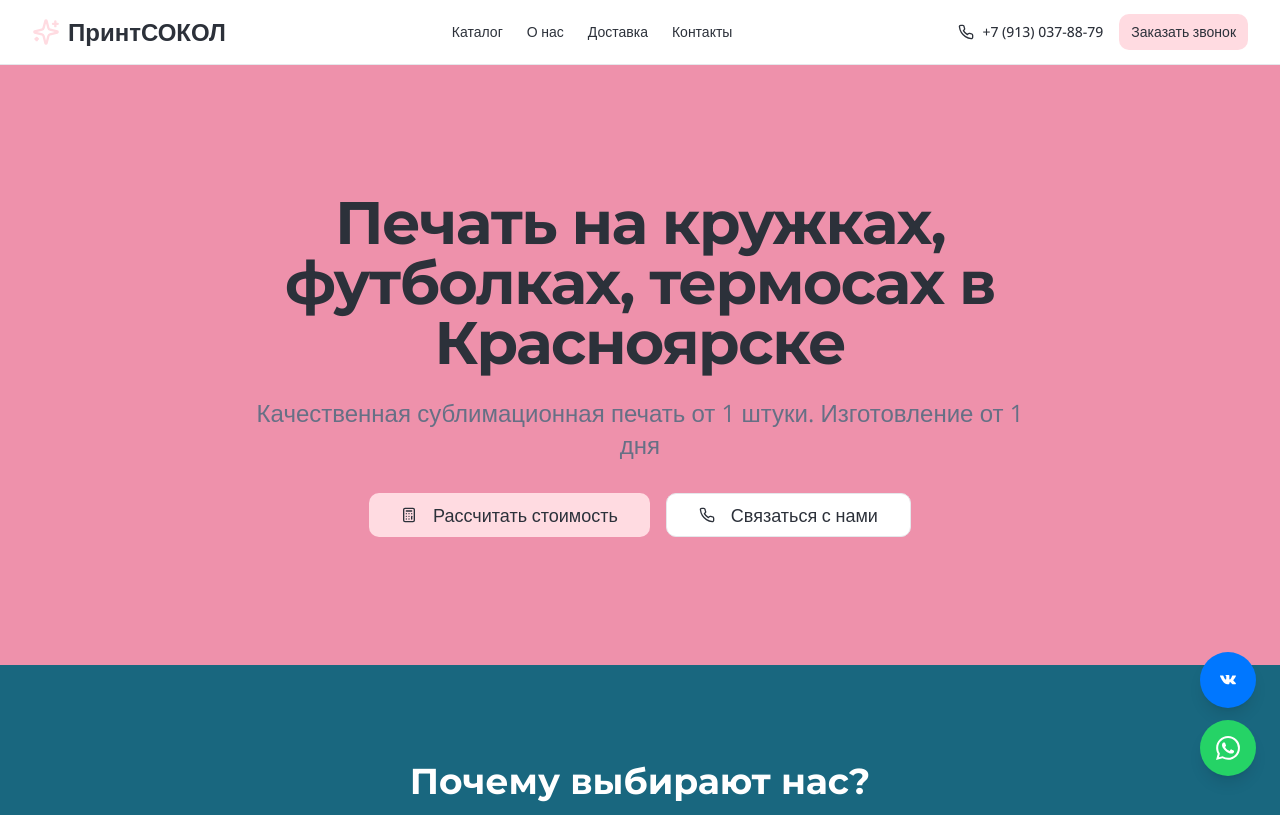
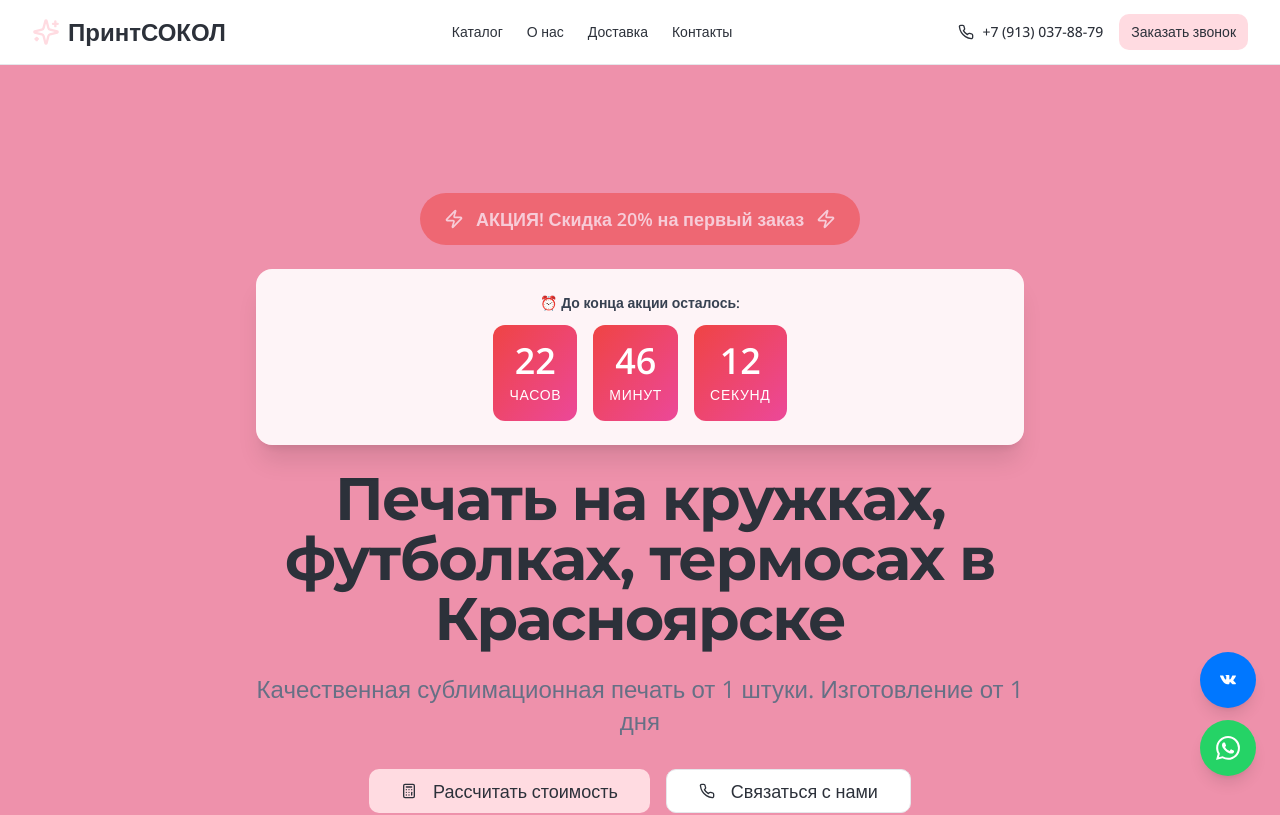
Before and after one commit to pr-poehali-dev/print-sokol-web, a React (Vite) app: page / in a window 1280 px wide. Shown: the top 815 px of the page. Built offline with nearby package versions, Linux system fonts and the light colour scheme.

Commit message:
добавлю на сайт таймер с ограниченной акцией для стимулирования заказов

```diff
--- a/src/components/sections/HeroSection.tsx
+++ b/src/components/sections/HeroSection.tsx
@@ -1,3 +1,4 @@
+import { useState, useEffect } from 'react';
 import { Button } from '@/components/ui/button';
 import { Dialog, DialogContent, DialogDescription, DialogHeader, DialogTitle, DialogTrigger } from '@/components/ui/dialog';
 import { Input } from '@/components/ui/input';
@@ -38,10 +39,66 @@ export default function HeroSection({
   setFormData,
   handleSubmit
 }: HeroSectionProps) {
+  const [timeLeft, setTimeLeft] = useState({
+    hours: 0,
+    minutes: 0,
+    seconds: 0
+  });
+
+  useEffect(() => {
+    const targetDate = new Date();
+    targetDate.setHours(23, 59, 59, 999);
+
+    const updateTimer = () => {
+      const now = new Date().getTime();
+      const distance = targetDate.getTime() - now;
+
+      if (distance > 0) {
+        setTimeLeft({
+          hours: Math.floor((distance % (1000 * 60 * 60 * 24)) / (1000 * 60 * 60)),
+          minutes: Math.floor((distance % (1000 * 60 * 60)) / (1000 * 60)),
+          seconds: Math.floor((distance % (1000 * 60)) / 1000)
+        });
+      } else {
+        targetDate.setDate(targetDate.getDate() + 1);
+        targetDate.setHours(23, 59, 59, 999);
+      }
+    };
+
+    updateTimer();
+    const interval = setInterval(updateTimer, 1000);
+
+    return () => clearInterval(interval);
+  }, []);
+
   return (
     <section className="relative overflow-hidden py-20 md:py-32" style={{ backgroundColor: '#ee91ab' }}>
       <div className="container relative z-10">
         <div className="mx-auto max-w-3xl text-center animate-fade-in">
+          <div className="inline-block bg-red-500 text-white px-6 py-3 rounded-full mb-6 animate-pulse">
+            <div className="flex items-center gap-3">
+              <Icon name="Zap" size={20} />
+              <span className="font-bold text-lg">АКЦИЯ! Скидка 20% на первый заказ</span>
+              <Icon name="Zap" size={20} />
+            </div>
+          </div>
+          <div className="bg-white/90 backdrop-blur-sm rounded-2xl p-6 mb-6 shadow-xl">
+            <p className="text-sm font-semibold text-gray-700 mb-3">⏰ До конца акции осталось:</p>
+            <div className="flex justify-center gap-4">
+              <div className="bg-gradient-to-br from-red-500 to-pink-500 text-white rounded-lg p-4 min-w-[80px]">
+                <div className="text-3xl md:text-4xl font-bold">{String(timeLeft.hours).padStart(2, '0')}</div>
+                <div className="text-xs md:text-sm uppercase tracking-wider mt-1">часов</div>
+              </div>
+              <div className="bg-gradient-to-br from-red-500 to-pink-500 text-white rounded-lg p-4 min-w-[80px]">
+                <div className="text-3xl md:text-4xl font-bold">{String(timeLeft.minutes).padStart(2, '0')}</div>
+                <div className="text-xs md:text-sm uppercase tracking-wider mt-1">минут</div>
+              </div>
+              <div className="bg-gradient-to-br from-red-500 to-pink-500 text-white rounded-lg p-4 min-w-[80px]">
+                <div className="text-3xl md:text-4xl font-bold">{String(timeLeft.seconds).padStart(2, '0')}</div>
+                <div className="text-xs md:text-sm uppercase tracking-wider mt-1">секунд</div>
+              </div>
+            </div>
+          </div>
           <h1 className="text-4xl md:text-6xl font-bold tracking-tight mb-6">
             Печать на кружках, футболках, термосах в Красноярске
           </h1>
```
